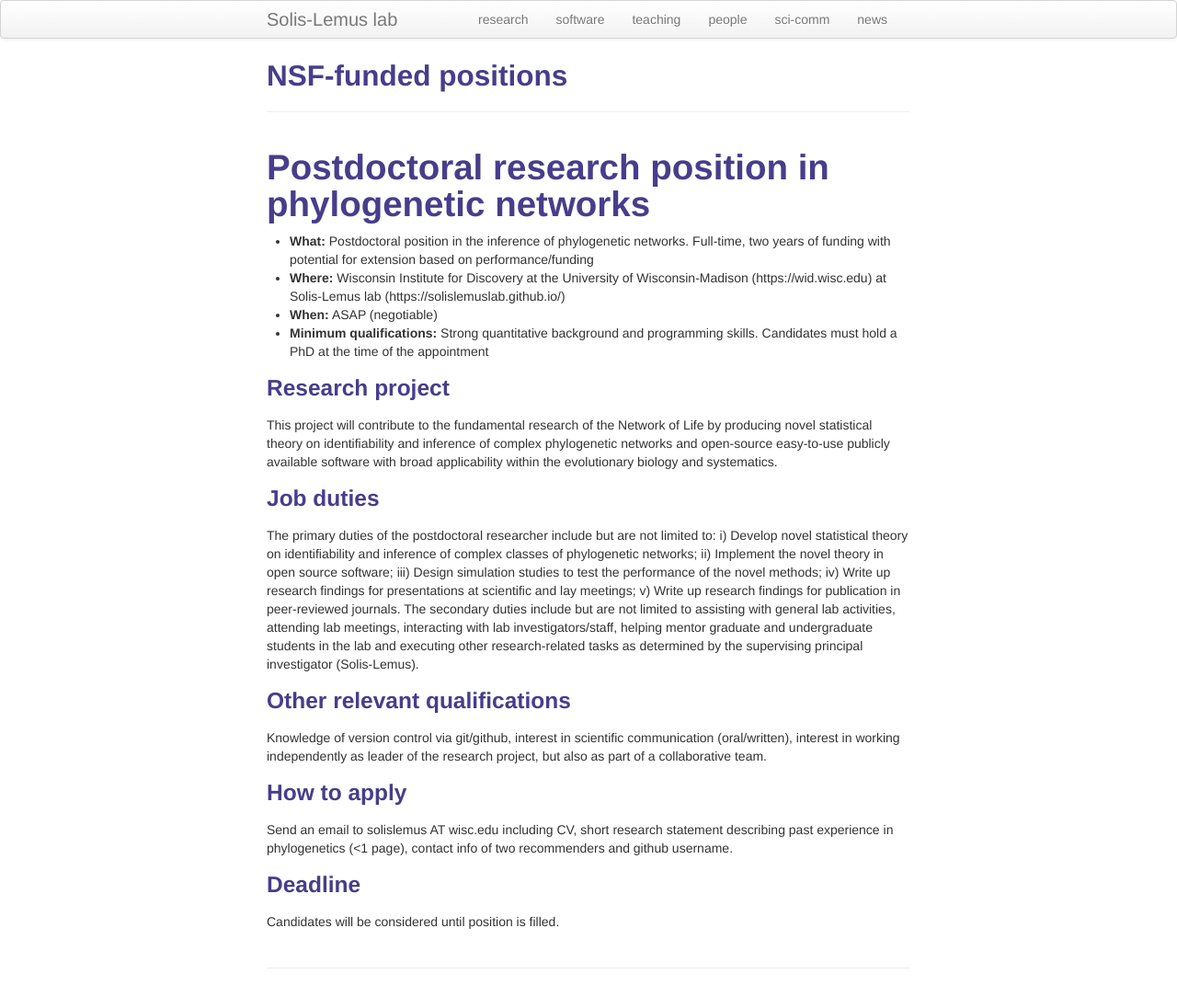
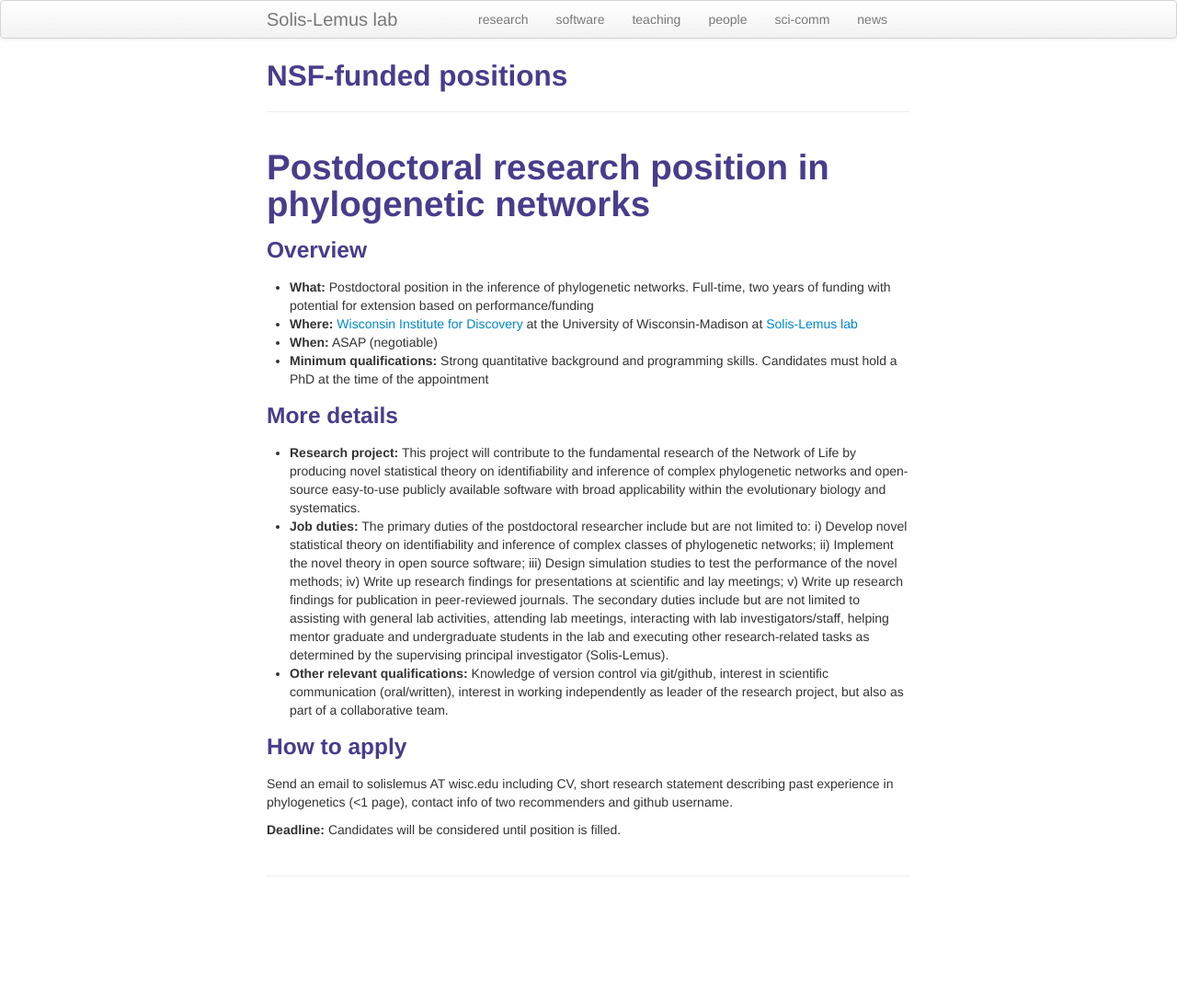
Before and after one commit to solislemuslab/solislemuslab.github.io, a Jekyll site: the page built from pages/positions-career1.md, in a window 1280 px wide. Shown: the whole page at 92% size. Built offline with Jekyll 4.4.1, drawn with Linux system fonts in a browser that asks for light colours; after the commit the page ends 984 px from its top, so only the background shows below that.

Commit message:
modified nsf positions

```diff
--- a/pages/positions-career1.md
+++ b/pages/positions-career1.md
@@ -6,24 +6,21 @@ description: Sol&iacute;s-Lemus lab
 
 # Postdoctoral research position in phylogenetic networks
 
+### Overview
+
 - **What:** Postdoctoral position in the inference of phylogenetic networks. Full-time, two years of funding with potential for extension based on performance/funding
-- **Where:** Wisconsin Institute for Discovery at the University of Wisconsin-Madison (https://wid.wisc.edu) at Solis-Lemus lab (https://solislemuslab.github.io/)
+- **Where:** [Wisconsin Institute for Discovery](https://wid.wisc.edu) at the University of Wisconsin-Madison at [Solis-Lemus lab](https://solislemuslab.github.io/)
 - **When:** ASAP (negotiable)
 - **Minimum qualifications:** Strong quantitative background and programming skills. Candidates must hold a PhD at the time of the appointment
 
-### Research project
-This project will contribute to the fundamental research of the Network of Life by producing novel statistical theory on identifiability and inference of complex phylogenetic networks and open-source easy-to-use publicly available software with broad applicability within the evolutionary biology and systematics.
+### More details
 
-### Job duties
-The primary duties of the postdoctoral researcher include but are not limited to: i) Develop novel statistical theory on identifiability and inference of complex classes of phylogenetic networks; ii) Implement the novel theory in open source software; iii) Design simulation studies to test the performance of the novel methods; iv) Write up research findings for presentations at scientific and lay meetings; v) Write up research findings for publication in peer-reviewed journals. The secondary duties include but are not limited to assisting with general lab activities, attending lab meetings, interacting with lab investigators/staff, helping mentor graduate and undergraduate students in the lab and executing other research-related tasks as determined by the supervising principal investigator (Solis-Lemus).
-
-### Other relevant qualifications
-Knowledge of version control via git/github, interest in scientific communication (oral/written), interest in working independently as leader of the research project, but also as part of a collaborative team.
+- **Research project:** This project will contribute to the fundamental research of the Network of Life by producing novel statistical theory on identifiability and inference of complex phylogenetic networks and open-source easy-to-use publicly available software with broad applicability within the evolutionary biology and systematics.
+- **Job duties:** The primary duties of the postdoctoral researcher include but are not limited to: i) Develop novel statistical theory on identifiability and inference of complex classes of phylogenetic networks; ii) Implement the novel theory in open source software; iii) Design simulation studies to test the performance of the novel methods; iv) Write up research findings for presentations at scientific and lay meetings; v) Write up research findings for publication in peer-reviewed journals. The secondary duties include but are not limited to assisting with general lab activities, attending lab meetings, interacting with lab investigators/staff, helping mentor graduate and undergraduate students in the lab and executing other research-related tasks as determined by the supervising principal investigator (Solis-Lemus).
+- **Other relevant qualifications:** Knowledge of version control via git/github, interest in scientific communication (oral/written), interest in working independently as leader of the research project, but also as part of a collaborative team.
 
 ### How to apply
 
 Send an email to solislemus AT wisc.edu including CV, short research statement describing past experience in phylogenetics (<1 page), contact info of two recommenders and github username.
 
-### Deadline
-
-Candidates will be considered until position is filled.
+**Deadline:** Candidates will be considered until position is filled.
```
Also changed, not shown: pages/positions-career2.md (+8 -8 lines), pages/positions-career3.md (+7 -8 lines).
